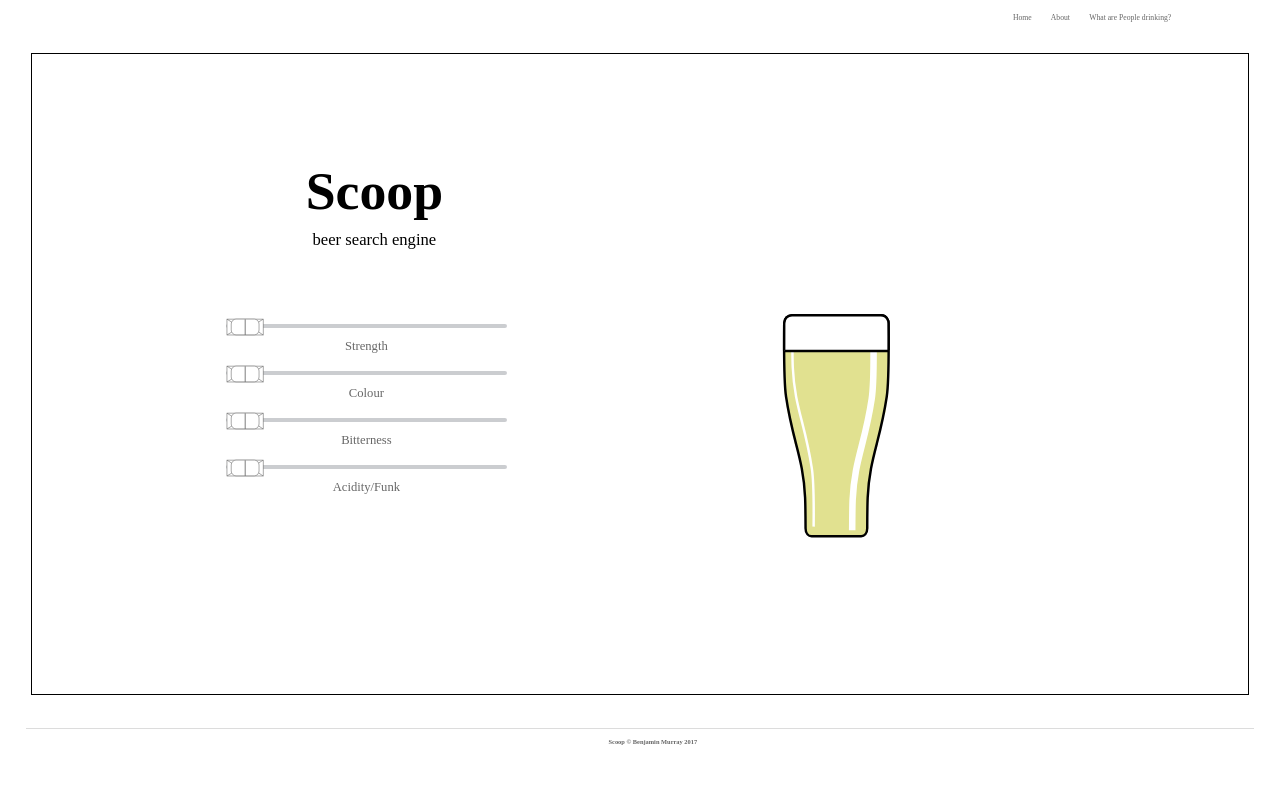
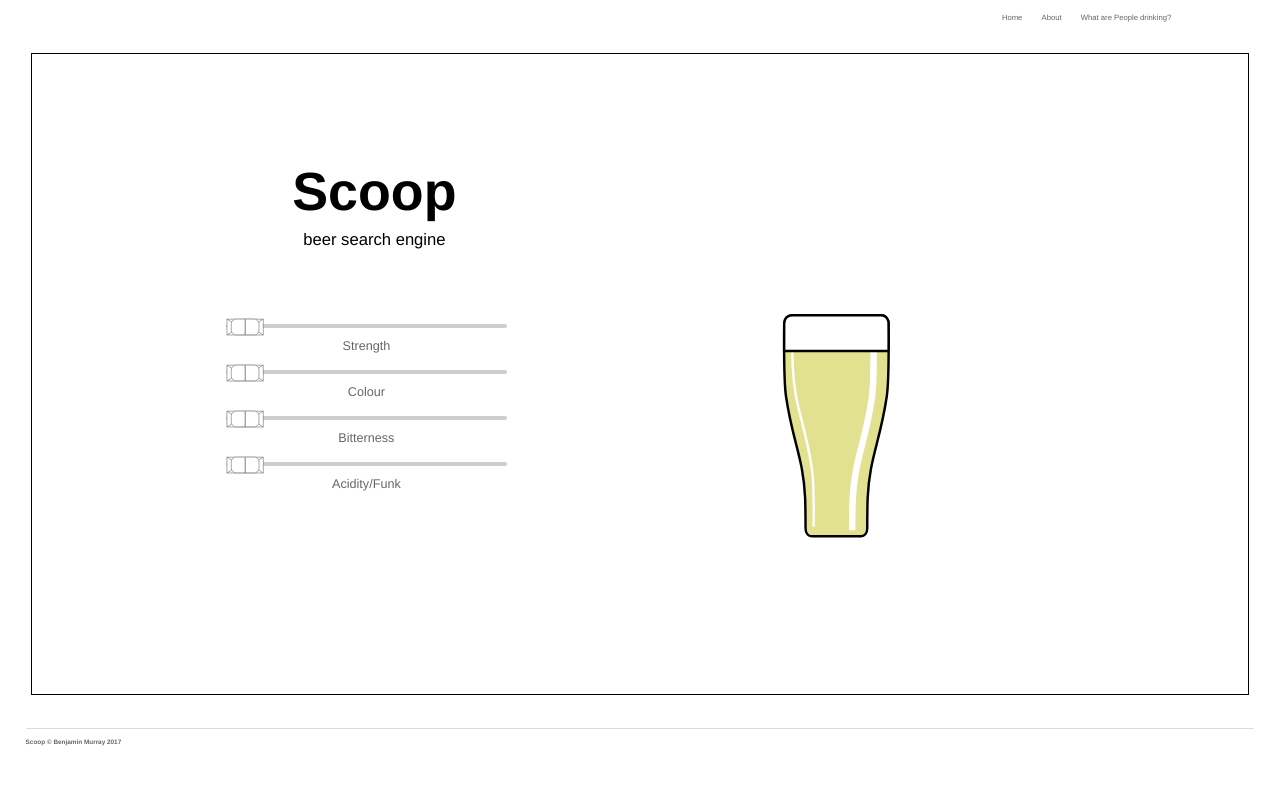
Before and after one commit to BennyMurray/Scoop, a Django app: template ScoopApp/templates/ScoopApp/index.html in a window 1280 px wide; the page is wider, and only the part inside the window is pictured. Run offline with Django 3.2, Linux system fonts and the light colour scheme; the template is opened without the code that fills it, so the values that code supplies are empty.

Commit message:
ammended font-families

```diff
--- a/ScoopApp/static/css/base.css
+++ b/ScoopApp/static/css/base.css
@@ -12,7 +12,7 @@ a{
 html{
     width: 100%;
     height: 100%;
-    font-family: Helvetica;
+    font-family: "Century Gothic", "Helvetica";
     font-size: 1vw;
 
 }
@@ -90,4 +90,5 @@ footer{
     color: #666;
     font-size: 0.5vw;
     margin-left: 2%;
+    float: left;
 }
--- a/ScoopApp/static/css/index.css
+++ b/ScoopApp/static/css/index.css
@@ -4,7 +4,7 @@ html{
 	width: 100%;
 	height: 100%;
 	font-size: 1em;
-	font-family: century gothic;
+
 
 }
 
@@ -188,7 +188,7 @@ h1{
 }
 
 h5{
-	font-family: century gothic;
+
 	font-weight: 200;
 	bottom: 17px;
 	position: relative;
@@ -323,7 +323,7 @@ position: absolute;
 	opacity: 0;
 	position: absolute;
 	font-size: 0.9vw;
-	position: absolute;
+
 	top: 139.6%;
 	right: 58.4%;
 }
@@ -478,7 +478,7 @@ width: 12%;
 	width: 28%;
 	height: 0;
 	padding-bottom: 53%;
-	background-color: none;
+	background-color: transparent;
 	position: relative;
 
 	opacity: 1;
```
Also changed, not shown: ScoopApp/migrations/0001_initial.py.
